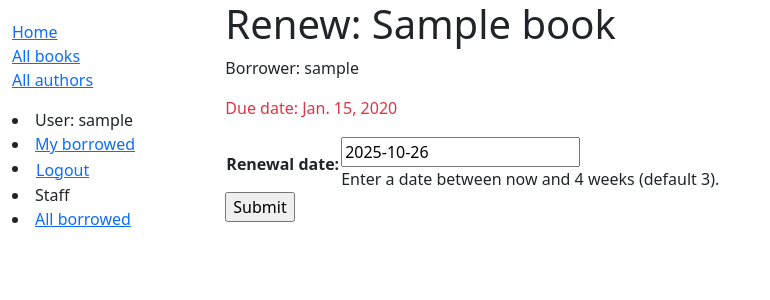
After one commit to timmypass17/django_local_library, a Django app: page /catalog/book/00000000-0000-0000-0000-000000000001/renew/ in a window 1280 px wide. The commit adds this page. Shown: the top 300 px of the page, without its empty margins (0-770 px from the left). Run offline with Django 4.2, Linux system fonts and the light colour scheme; a user stored in the database is signed in; tables that the repository leaves empty hold one stand-in row (values such as "Sample post").

Commit message:
Added book renewel form

```diff
--- /dev/null
+++ b/locallibrary/catalog/forms.py
@@ -0,0 +1,47 @@
+import datetime
+
+from django import forms
+
+from django.core.exceptions import ValidationError
+from django.utils.translation import gettext_lazy as _
+from django.forms import ModelForm
+from catalog.models import BookInstance
+
+class RenewBookForm(forms.Form):
+    renewal_date = forms.DateField(help_text="Enter a date between now and 4 weeks (default 3).")
+
+    def clean_renewal_date(self):
+        data = self.cleaned_data['renewal_date']
+
+        # Check if a date is not in the past.
+        if data < datetime.date.today():
+            raise ValidationError(_('Invalid date - renewal in past'))
+
+        # Check if a date is in the allowed range (+4 weeks from today).
+        if data > datetime.date.today() + datetime.timedelta(weeks=4):
+            raise ValidationError(_('Invalid date - renewal more than 4 weeks ahead'))
+
+        # Remember to always return the cleaned data.
+        return data
+
+# Alternate easier way to make forms if you just use have a single model
+# class RenewBookModelForm(ModelForm):
+#     def clean_due_back(self):
+#        data = self.cleaned_data['due_back']
+
+#        # Check if a date is not in the past.
+#        if data < datetime.date.today():
+#            raise ValidationError(_('Invalid date - renewal in past'))
+
+#        # Check if a date is in the allowed range (+4 weeks from today).
+#        if data > datetime.date.today() + datetime.timedelta(weeks=4):
+#            raise ValidationError(_('Invalid date - renewal more than 4 weeks ahead'))
+
+#        # Remember to always return the cleaned data.
+#        return data
+
+#     class Meta:
+#         model = BookInstance
+#         fields = ['due_back']
+#         labels = {'due_back': _('Renewal date')}
+#         help_texts = {'due_back': _('Enter a date between now and 4 weeks (default 3).')}
--- a/locallibrary/catalog/models.py
+++ b/locallibrary/catalog/models.py
@@ -95,7 +95,7 @@ class BookInstance(models.Model):
 
     class Meta:
         ordering = ['due_back']
-        permissions = (("can_mark_returned", "Set book as returned"),)
+        permissions = (("can_mark_returned", "Set book as returned"),)  # Librarian group has this permission
 
     def __str__(self):
         """String for representing the Model object."""
--- /dev/null
+++ b/locallibrary/catalog/templates/catalog/book_renew_librarian.html
@@ -0,0 +1,15 @@
+{% extends "base_generic.html" %}
+
+{% block content %}
+  <h1>Renew: {{ book_instance.book.title }}</h1>
+  <p>Borrower: {{ book_instance.borrower }}</p>
+  <p {% if book_instance.is_overdue %} class="text-danger"{% endif %} >Due date: {{ book_instance.due_back }}</p>
+
+  <form action="" method="post">
+    {% csrf_token %}
+    <table>
+    {{ form.as_table }}
+    </table>
+    <input type="submit" value="Submit">
+  </form>
+{% endblock %}
--- a/locallibrary/catalog/templates/catalog/bookinstance_list_borrowed_all.html
+++ b/locallibrary/catalog/templates/catalog/bookinstance_list_borrowed_all.html
@@ -7,7 +7,7 @@
     <ul>
       {% for bookinst in bookinstance_list %}
       <li class="{% if bookinst.is_overdue %}text-danger{% endif %}">
-        <a href="{% url 'book-detail' bookinst.book.pk %}">{{ bookinst.book.title }}</a> ({{ bookinst.due_back }}) - {{ bookinst.borrower }}
+        <a href="{% url 'book-detail' bookinst.book.pk %}">{{ bookinst.book.title }}</a> ({{ bookinst.due_back }}) - {{ bookinst.borrower }}{% if perms.catalog.can_mark_returned %}- <a href="{% url 'renew-book-librarian' bookinst.id %}">Renew</a>{% endif %}
       </li>
       {% endfor %}
     </ul>
--- a/locallibrary/catalog/urls.py
+++ b/locallibrary/catalog/urls.py
@@ -16,3 +16,7 @@ urlpatterns += [
 urlpatterns += [
     path('allbooks/', views.LoanedBooksAllListView.as_view(), name='all-borrowed'),
 ]
+
+urlpatterns += [
+    path('book/<uuid:pk>/renew/', views.renew_book_librarian, name='renew-book-librarian'),
+]
--- a/locallibrary/catalog/views.py
+++ b/locallibrary/catalog/views.py
@@ -3,6 +3,12 @@ from django.views import generic
 from .models import Book, Author, BookInstance, Genre
 from django.contrib.auth.mixins import LoginRequiredMixin
 from django.contrib.auth.mixins import PermissionRequiredMixin
+import datetime
+from django.shortcuts import render, get_object_or_404
+from django.http import HttpResponseRedirect
+from django.urls import reverse
+from catalog.forms import RenewBookForm
+from django.contrib.auth.decorators import login_required, permission_required
 
 def index(request):
     """View function for home page of site."""
@@ -89,3 +95,36 @@ class LoanedBooksAllListView(PermissionRequiredMixin,generic.ListView):
             .filter(status__exact='o')  # filter by "on loan" status
             .order_by('due_back')   # order by "due_back"
         )
+
+
+@login_required
+@permission_required('catalog.can_mark_returned', raise_exception=True)
+def renew_book_librarian(request, pk):
+    book_instance = get_object_or_404(BookInstance, pk=pk)
+
+    # If this is a POST request then process the Form data
+    if request.method == 'POST':
+
+        # Create a form instance and populate it with data from the request (binding):
+        form = RenewBookForm(request.POST)
+
+        # Check if the form is valid:
+        if form.is_valid():
+            # process the data in form.cleaned_data as required (here we just write it to the model due_back field)
+            book_instance.due_back = form.cleaned_data['renewal_date']
+            book_instance.save()
+
+            # redirect to a new URL:
+            return HttpResponseRedirect(reverse('all-borrowed'))
+
+    # If this is a GET (or any other method) create the default form.
+    else:
+        proposed_renewal_date = datetime.date.today() + datetime.timedelta(weeks=3)
+        form = RenewBookForm(initial={'renewal_date': proposed_renewal_date})
+
+    context = {
+        'form': form,
+        'book_instance': book_instance,
+    }
+
+    return render(request, 'catalog/book_renew_librarian.html', context)
```
